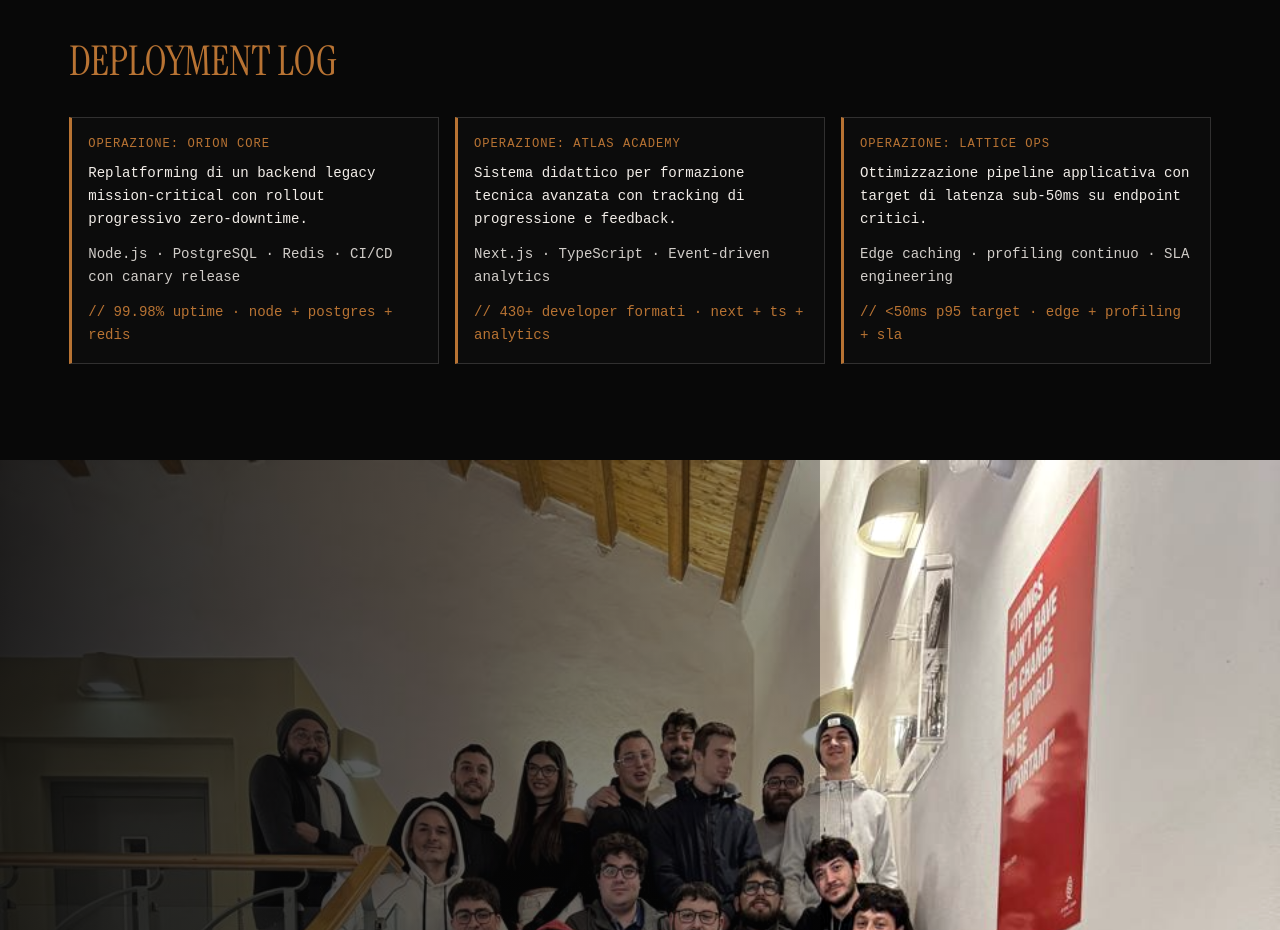
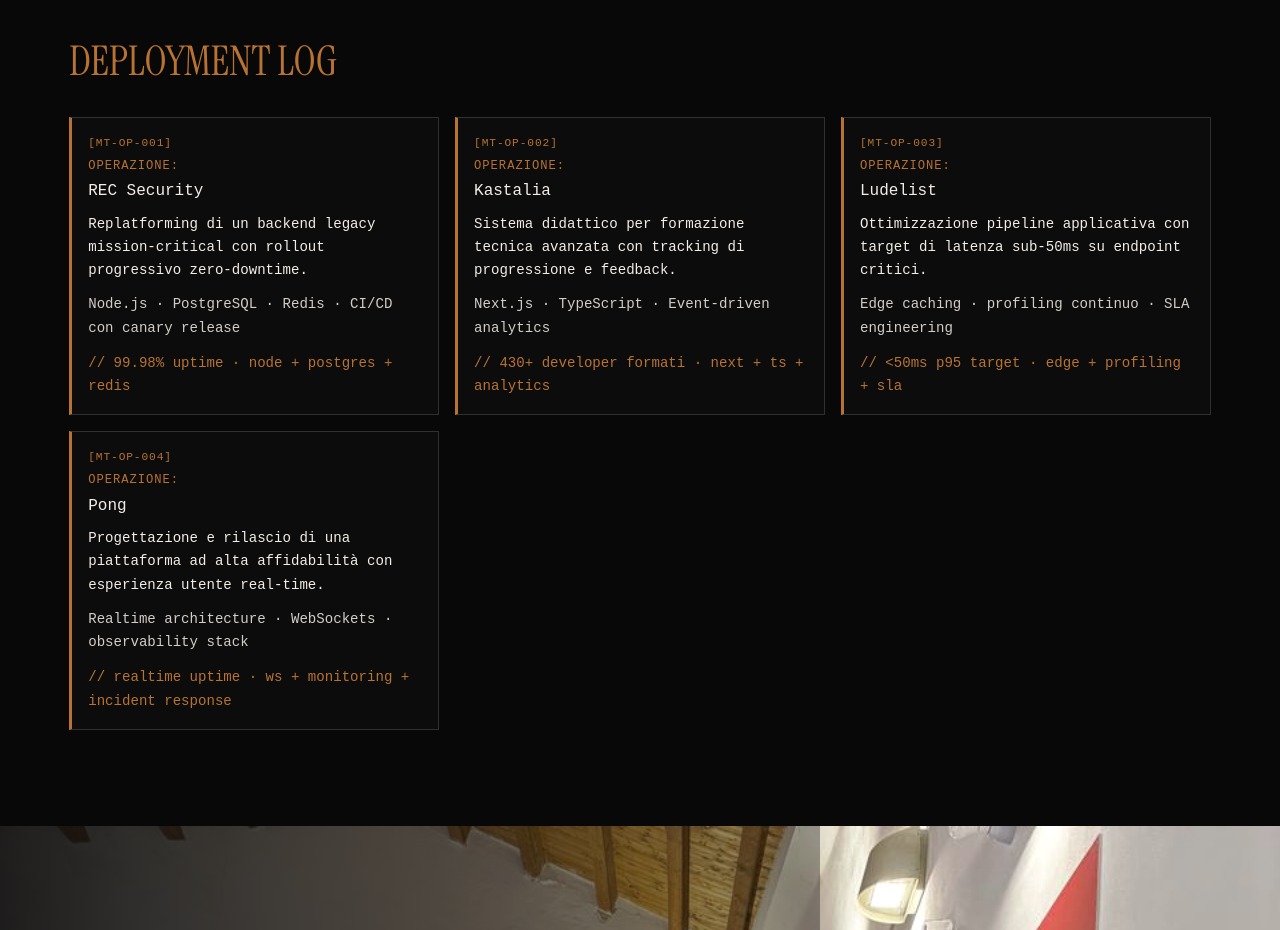
Before and after one commit to Flame0510/micheletornello.com, a Next.js app: page / in a window 1280 px wide. Shown: the part 2600-3530 px from the top of the page. Built offline with nearby package versions, Linux system fonts and the light colour scheme.

Commit message:
feat: r11 Convergence v3 - exec summary + op codes

```diff
--- a/src/app/page.tsx
+++ b/src/app/page.tsx
@@ -31,22 +31,32 @@ export default function HomePage() {
 
   const operations = [
     {
-      name: 'ORION CORE',
+      code: '[MT-OP-001]',
+      name: 'REC Security',
       mission: 'Replatforming di un backend legacy mission-critical con rollout progressivo zero-downtime.',
       notes: 'Node.js · PostgreSQL · Redis · CI/CD con canary release',
       log: '// 99.98% uptime · node + postgres + redis',
     },
     {
-      name: 'ATLAS ACADEMY',
+      code: '[MT-OP-002]',
+      name: 'Kastalia',
       mission: 'Sistema didattico per formazione tecnica avanzata con tracking di progressione e feedback.',
       notes: 'Next.js · TypeScript · Event-driven analytics',
       log: '// 430+ developer formati · next + ts + analytics',
     },
     {
-      name: 'LATTICE OPS',
+      code: '[MT-OP-003]',
+      name: 'Ludelist',
       mission: 'Ottimizzazione pipeline applicativa con target di latenza sub-50ms su endpoint critici.',
       notes: 'Edge caching · profiling continuo · SLA engineering',
       log: '// <50ms p95 target · edge + profiling + sla',
+    },
+    {
+      code: '[MT-OP-004]',
+      name: 'Pong',
+      mission: 'Progettazione e rilascio di una piattaforma ad alta affidabilità con esperienza utente real-time.',
+      notes: 'Realtime architecture · WebSockets · observability stack',
+      log: '// realtime uptime · ws + monitoring + incident response',
     },
   ];
 
@@ -72,6 +82,8 @@ export default function HomePage() {
     .about { display: grid; grid-template-columns: minmax(250px,360px) minmax(0,1fr); gap: 2rem; align-items: center; }
     .aboutMedia img { width: 100%; height: 440px; object-fit: cover; border: 1px solid rgba(184,115,51,.45); filter: grayscale(1); }
     .aboutText p { margin: 0 0 .85rem; font-size: 1rem; line-height: 1.7; max-width: 52ch; }
+    .execLabel { margin: 0 0 .45rem !important; color: #5A5A5A; font-size: .7rem !important; letter-spacing: .16em; text-transform: uppercase; }
+    .execText { margin: 0 0 1.1rem !important; color: #aaa; font-size: .9rem !important; max-width: 600px !important; line-height: 1.7; }
     .poeticLine { font-family: 'Instrument Serif', serif; font-style: italic; margin: 0 0 1rem !important; }
     .timelineLine { border-left: 1px solid rgba(184,115,51,.45); padding-left: 1.2rem; display: grid; gap: 1rem; }
     .timeCard { position: relative; padding: .95rem 1rem; border: 1px solid rgba(242,237,232,.14); background: rgba(255,255,255,.01); }
@@ -82,7 +94,9 @@ export default function HomePage() {
     .opsGrid { display: grid; grid-template-columns: repeat(3,minmax(0,1fr)); gap: 1rem; }
     .opCard { border: 1px solid rgba(242,237,232,.16); border-left: 3px solid #b87333; padding: 1rem; background: rgba(255,255,255,.015); }
     .opCard p { margin: 0; line-height: 1.65; font-size: .88rem; }
-    .opLabel { color: #b87333; letter-spacing: .08em; text-transform: uppercase; margin-bottom: .5rem !important; font-size: .76rem !important; }
+    .opRef { color: #b87333; letter-spacing: .08em; font-size: .7rem !important; margin-bottom: .22rem !important; }
+    .opLabel { color: #b87333; letter-spacing: .08em; text-transform: uppercase; margin-bottom: .15rem !important; font-size: .76rem !important; }
+    .opName { margin: 0 0 .5rem !important; font-size: 1rem !important; }
     .notes { margin-top: .7rem !important; opacity: .86; }
     .log { margin-top: .75rem !important; color: #b87333; }
     .teaching { position: relative; min-height: 540px; margin-top: 1.8rem; }
@@ -128,6 +142,8 @@ export default function HomePage() {
         <div className="aboutMedia"><img src="/profile-photo.png" alt="Michele Tornello" /></div>
         <div className="aboutText">
           <h2>CHI SONO</h2>
+          <p className="execLabel">CHI È</p>
+          <p className="execText">Tornello, Michele — System Architect e Developer Full-Stack con oltre 3 anni di esperienza su sistemi enterprise in produzione. Assunto a tempo indeterminato da Paradigma SPA nel 2022. Dal 2024 docente Steve Jobs Academy con oltre 400 professionisti formati. Speaker nazionale: RTL 102.5, Università di Catania, TEDx Catania.</p>
           <p className="poeticLine">Ha costruito il primo sistema in produzione a 22 anni.</p>
           <p className="poeticLine">A 24, ne insegna l&apos;architettura.</p>
           <p className="poeticLine">Non scrive codice. Progetta sistemi.</p>
@@ -148,7 +164,9 @@ export default function HomePage() {
         <div className="opsGrid">
           {operations.map((op) => (
             <article key={op.name} className="opCard">
-              <p className="opLabel">OPERAZIONE: {op.name}</p>
+              <p className="opRef">{op.code}</p>
+              <p className="opLabel">OPERAZIONE:</p>
+              <p className="opName">{op.name}</p>
               <p>{op.mission}</p><p className="notes">{op.notes}</p><p className="log">{op.log}</p>
             </article>
           ))}
```
